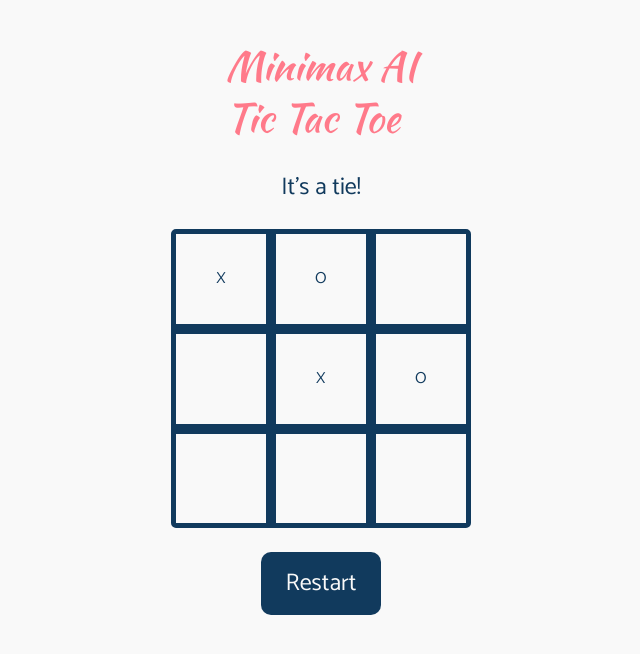
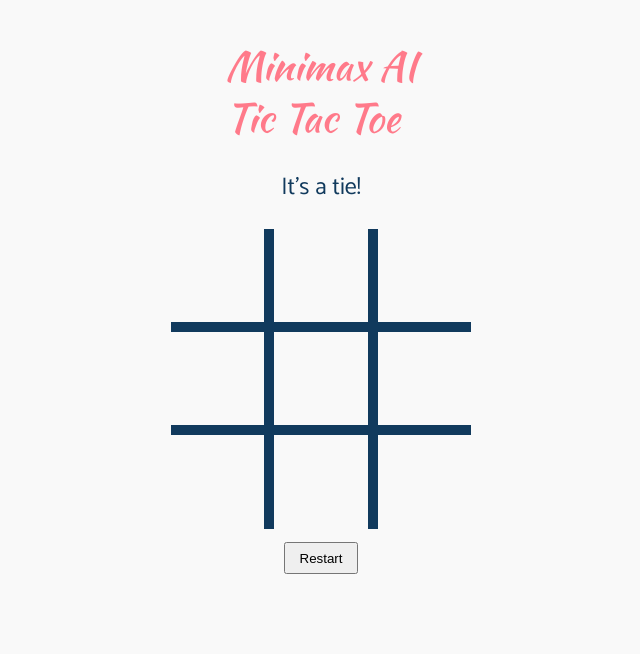
Before and after one commit to lenablechmann/tic-tac-toe-AI, a plain HTML site: page index.html in a window 1280 px wide. Shown: the whole page, without its empty margins (319-959 px from the left). Drawn offline with Linux system fonts and the light colour scheme.

Commit message:
retry layout with CSS grid

```diff
--- a/index.html
+++ b/index.html
@@ -32,41 +32,35 @@
         Tic Tac Toe
     </header>
     <div class="score-message" id="message">It's a tie!</div>
-    <table class="game-container">
-        <tr class="game-row">
-            <td class="cell">
-                <div class="cell-content" id="00">X</div>
-            </td>
-            <td class="cell">
-                <div class="cell-content" id="01">O</div>
-            </td>
-            <td class="cell">
-                <div class="cell-content" id="02"></div>
-            </td>
-        </tr>
-        <tr class="game-row">
-            <td class="cell">
-                <div class="cell-content" id="10"></div>
-            </td>
-            <td class="cell">
-                <div class="cell-content" id="11">X</div>
-            </td>
-            <td class="cell">
-                <div class="cell-content" id="12">O</div>
-            </td>
-        </tr>
-        <tr class="game-row">
-            <td class="cell">
-                <div class="cell-content" id="20"></div>
-            </td>
-            <td class="cell">
-                <div class="cell-content" id="21"></div>
-            </td>
-            <td class="cell">
-                <div class="cell-content" id="22"></div>
-            </td>
-        </tr>
-    </table>
+    <div class="gameboard-container" id="gameboard">
+        <div class="cell empty">
+            <div class="cell-content" id="00"></div>
+        </div>
+        <div class="cell empty">
+            <div class="cell-content" id="01"></div>
+        </div>
+        <div class="cell empty">
+            <div class="cell-content" id="02"></div>
+        </div>
+        <div class="cell empty">
+            <div class="cell-content" id="10"></div>
+        </div>
+        <div class="cell empty">
+            <div class="cell-content" id="11"></div>
+        </div>
+        <div class="cell empty">
+            <div class="cell-content" id="12"></div>
+        </div>
+        <div class="cell empty">
+            <div class="cell-content" id="20"></div>
+        </div>
+        <div class="cell empty">
+            <div class="cell-content" id="21"></div>
+        </div>
+        <div class="cell empty">
+            <div class="cell-content" id="22"></div>
+        </div>
+    </div>
     <button class="restart-btn" id="restart">Restart</button>
 </body>
 
--- a/styles/style.css
+++ b/styles/style.css
@@ -31,32 +31,19 @@ body {
     .score-message {
         margin: 1em 0 1.2em 0;
     }
+    .gameboard-container {
+        width:300px;
+        height:300px;
+        display: grid;
+        grid-gap: 10px;
+        grid-template-columns: repeat(3, 1fr);
+        background-color: #113A5D;
+      }
 
-    table {
-        width: 300px;
-        border-spacing: 5px;
-    }
-        tr {
-            display: flex;
-            align-items: center;
-            justify-items: center;
-        }
-            td {
-                width:33.3%;
-                height: 33.3%;
-                display:flex;
-                align-self: center;
-                align-items: center;
-                justify-content: center;
-            }
-            td:after{
-                content:'';
-                margin-top:100%;
-            }
-            .cell-content {
-                position:absolute;
-                margin: auto auto;
-            }
+      .cell {
+          padding: 10px;
+          background-color: #F9F9F9;
+      }
 
     .restart-btn {
         margin: 1em 0 1em 0;
@@ -76,26 +63,7 @@ header {
     color: #FF7A8A;
 }
 
+
 .score-message {
     font-size: 1.5rem;
 }
-
-table {
-    background-color: #113A5D;
-    border: none;
-    border-radius: 10px;
-}
-    td {
-        background-color: #F9F9F9;
-        border: solid 5px #113A5D;
-        border-radius: 5px;
-    }
-
-.restart-btn {
-    font-family: 'Catamaran', Tahoma, sans-serif;
-    color: #F9F9F9;
-    font-size: 1.5rem;
-    background-color: #113A5D;
-    border-radius: 10px;
-    border: none;
-}
```
